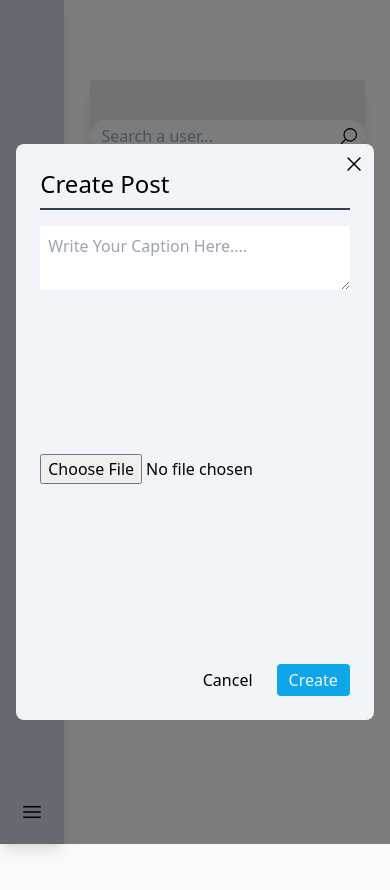
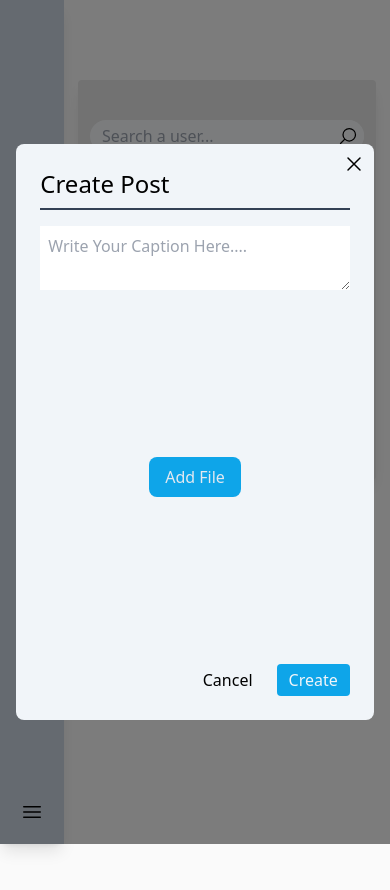
Before and after one commit to rezadrian01/Blog-app, a React (Vite) app in the folder client/: page /search-user in a window 390 px wide. Both pictures are taken after a click on the button 32 px from the left and 320 px from the top of the page. Shown: the top 890 px of the page. Built offline with nearby package versions, Linux system fonts and the light colour scheme.

Commit message:
styling search user and create img preview when create post

```diff
--- a/client/src/components/CreatePost.jsx
+++ b/client/src/components/CreatePost.jsx
@@ -29,12 +29,15 @@ export default function CreatePost({ onClose }) {
     fileInput.current.click();
   }
   function handleFileInputChange(event) {
-    console.log(event);
     const file = event.target.files[0];
-    if (file) {
-      const fileUrl = URL.createObjectURL(file);
-      setPreviewImg(fileUrl);
+    if (!file) {
+      return;
     }
+    const fileReader = new FileReader();
+    fileReader.onload = () => {
+      setPreviewImg(fileReader.result);
+    };
+    fileReader.readAsDataURL(file);
   }
   function handleSubmit(event) {
     event.preventDefault();
@@ -53,7 +56,7 @@ export default function CreatePost({ onClose }) {
       </div>
       <Form onSubmit={handleSubmit} encType="multipart/form-data">
         <input type="hidden" value="posts" name="folderName" />
-        <div className="flex flex-col h-[50vh] lg:flex-row ">
+        <div className="flex flex-col gap-4 h-[50vh] lg:flex-row ">
           <div className="flex flex-col lg:w-1/2">
             <textarea
               className="w-full lg:h-20 p-2 outline-none"
@@ -62,11 +65,11 @@ export default function CreatePost({ onClose }) {
             />
           </div>
           <div className="flex-grow">
-            <div className="grid items-center h-full">
+            <div className="grid items-center  h-full">
               {previewImg && (
                 <img
                   src={previewImg}
-                  className="max-h-[40vh] lg:max-h-[50vh] max-w-full"
+                  className="max-h-[40vh] lg:max-h-[50vh] mx-auto"
                 />
               )}
               {!previewImg && (
@@ -74,12 +77,13 @@ export default function CreatePost({ onClose }) {
                   <button
                     type="button"
                     onClick={handleFileInputClick}
-                    className="hidden bg-sky-500 hover:bg-sky-600 text-slate-200 px-4 py-2 mx-auto rounded-lg lg:w-1/3"
+                    className="bg-sky-500 hover:bg-sky-600 text-slate-200 px-4 py-2 mx-auto rounded-lg lg:w-1/3"
                   >
                     Add File
                   </button>
                   <input
-                    // onChange={handleFileInputChange}
+                    className="hidden"
+                    onChange={handleFileInputChange}
                     type="file"
                     name="image"
                     ref={fileInput}
--- a/client/src/components/post/commentItem.jsx
+++ b/client/src/components/post/commentItem.jsx
@@ -12,12 +12,12 @@ export default function CommentItem({ comment }) {
   return (
     <li className="flex gap-2 items-start">
       <img
-        className="h-5 w-5 rounded-full mt-1"
+        className="h-5 aspect-square object-cover rounded-full mt-1"
         src={`${import.meta.env.VITE_SERVER_DOMAIN}/${
           comment.userId.imgProfile
         }`}
       />
-      <div className="flex flex-col w-full lg:pr-4">
+      <div className="flex flex-col items-center md:items-stretch w-full lg:pr-4">
         <div className="flex md:gap-4 flex-col md:flex-row items-center justify-between">
           <Link className="font-semibold" to={`../../${comment.userId.name}`}>
             {comment.userId.name}
--- a/client/src/pages/Root.jsx
+++ b/client/src/pages/Root.jsx
@@ -9,7 +9,7 @@ export default function RootLayout() {
   return (
     <div className="flex justify-start bg-[#fafafa]">
       <Sidebar />
-      <main className="min-h-[200vh] mx-auto lg:w-[80%] text-slate-700">
+      <main className="min-h-[200vh] mx-auto w-[90%] lg:w-[80%] text-slate-700">
         <Outlet />
       </main>
     </div>
--- a/client/src/pages/post/Post.jsx
+++ b/client/src/pages/post/Post.jsx
@@ -131,7 +131,7 @@ export default function Post() {
           <div className=" flex flex-col pl-2 pt-2">
             <div className="border-b-2 border-b-slate-600 pb-1 flex items-start gap-4 mb-2">
               <img
-                className="w-5 h-5 rounded-full mt-1"
+                className="w-5 aspect-square object-cover rounded-full mt-1"
                 src={`${import.meta.env.VITE_SERVER_DOMAIN}/${
                   post.userId.imgProfile
                 }`}
@@ -148,7 +148,7 @@ export default function Post() {
             <div className="flex gap-4 items-start">
               <div>
                 <img
-                  className="w-5 h-5 rounded-full mt-1"
+                  className="w-5 aspect-square object-cover rounded-full mt-1"
                   src={`${import.meta.env.VITE_SERVER_DOMAIN}/${
                     post.userId.imgProfile
                   }`}
@@ -176,7 +176,7 @@ export default function Post() {
                       </p>
                     )}
                     {post.comments?.length > 0 && (
-                      <ul className="text-sm flex-col flex gap-2 ">
+                      <ul className="text-sm flex-col  flex gap-2 ">
                         {post.comments.map((comment) => {
                           return (
                             <CommentItem key={comment._id} comment={comment} />
--- a/client/src/pages/user/SearchUser.jsx
+++ b/client/src/pages/user/SearchUser.jsx
@@ -20,8 +20,8 @@ export default function SearchUser() {
     setSearchTerm(searchTermInput.current.value);
   }
   return (
-    <div className="bg-neutral-200 pt-10 shadow-lg rounded mt-20 w-full mx-auto min-h-[25rem] flex flex-col items-center">
-      <div className=" w-full lg:w-1/2">
+    <div className="bg-neutral-200 pt-10 shadow-lg rounded mt-20 w-11/12 lg:w-3/4 mx-auto min-h-[25rem] flex flex-col items-center">
+      <div className=" w-11/12 lg:w-1/2">
         <div className="relative ">
           <input
             ref={searchTermInput}
@@ -39,7 +39,7 @@ export default function SearchUser() {
         </div>
       </div>
       {data?.users?.length > 0 && searchTerm && (
-        <ul className="w-full lg:w-1/2 mt-6 bg-stone-300 p-3 rounded shadow-lg flex flex-col gap-4">
+        <ul className="w-11/12 lg:w-1/2 mt-6 bg-stone-300 p-3 rounded shadow-lg flex flex-col gap-4">
           {data.users.map((user) => {
             return (
               <li key={user._id}>
@@ -53,7 +53,7 @@ export default function SearchUser() {
                       user.imgProfile
                     }`}
                   />
-                  <h3 className="text-[.8rem]">{user.name}</h3>
+                  <h3 className="text-[.8rem] md:text-base">{user.name}</h3>
                 </Link>
               </li>
             );
```
